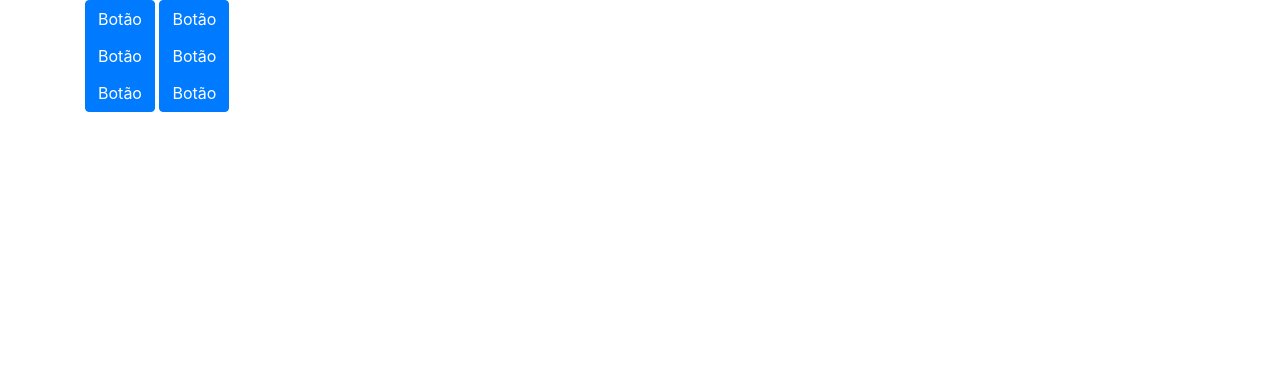
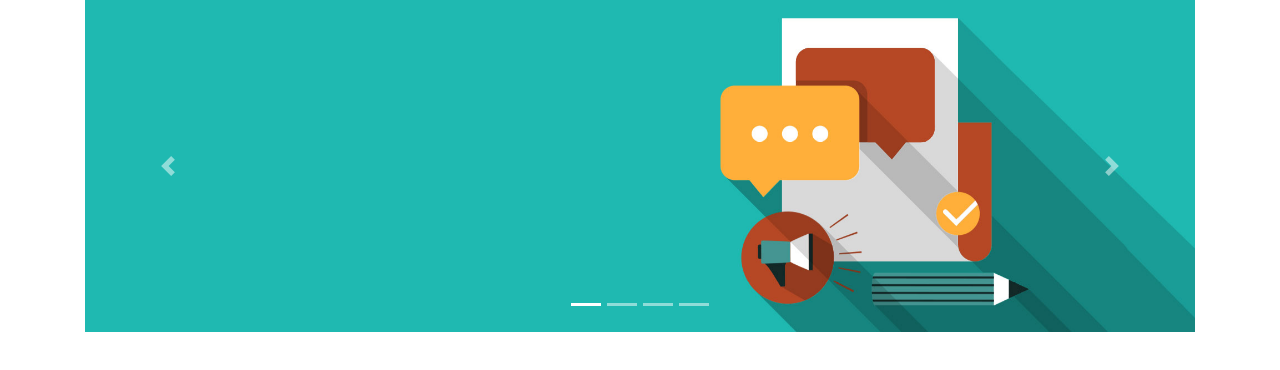
Before and after one commit to gustavoalvesdev/bootstrap-4-b7web, a plain HTML site: page index.html in a window 1280 px wide. Drawn offline with Linux system fonts and the light colour scheme.

Commit message:
Carousel (Slideshow)

```diff
--- a/index.html
+++ b/index.html
@@ -7,35 +7,49 @@
     <meta name="viewport" content="width=device-width, initial-scale=1.0, shrink-to-fit=no">
     <title>Bootstrap 4</title>
     <link rel="stylesheet" href="css/bootstrap.min.css">
-    <style>
-        .teste {
-            width: 300px;
-            height: 300px;
-            border: 1px solid #000;
-        }
-    </style>
 </head>
 
 <body>
 
     <div class="container">
 
-        <div class="btn-group-vertical">
-            <a class="btn btn-primary" href="#">Botão</a>
+        <div id="slideshowExemplo" class="slide carousel">
 
-            <button class="btn btn-primary">Botão</button>
+            <ol class="carousel-indicators">
+                <li data-target="#slideshowExemplo" data-slide-to="0" class="active"></li>
+                <li data-target="#slideshowExemplo" data-slide-to="1"></li>
+                <li data-target="#slideshowExemplo" data-slide-to="2"></li>
+                <li data-target="#slideshowExemplo" data-slide-to="3"></li>
+            </ol>
 
-            <input class="btn btn-primary" type="submit" value="Botão">
+            <div class="carousel-inner">
+
+                <div class="carousel-item active">
+                    <img class="w-100" src="banners/banner1.jpg" alt="banner">
+                </div>
+
+                <div class="carousel-item">
+                    <img class="w-100" src="banners/banner2.jpg" alt="banner">
+                </div>
+
+                <div class="carousel-item">
+                    <img class="w-100" src="banners/banner3.jpg" alt="banner">
+                </div>
+
+                <div class="carousel-item">
+                    <img class="w-100" src="banners/banner4.jpg" alt="banner">
+                </div>
+
+            </div>
+
+            <a class="carousel-control-prev" href="#slideshowExemplo" data-slide="prev">
+                <span class="carousel-control-prev-icon"></span>
+            </a>
+
+            <a class="carousel-control-next" href="#slideshowExemplo" data-slide="next">
+                <span class="carousel-control-next-icon"></span>
+            </a>
         </div>
-
-        <div class="btn-group-vertical">
-            <a class="btn btn-primary" href="#">Botão</a>
-
-            <button class="btn btn-primary">Botão</button>
-
-            <input class="btn btn-primary" type="submit" value="Botão">
-        </div>
-
 
     </div>
     <!-- container -->
```
Also changed, not shown: banners/banner1.jpg (added), banners/banner2.jpg (added), banners/banner3.jpg (added), banners/banner4.jpg (added).
